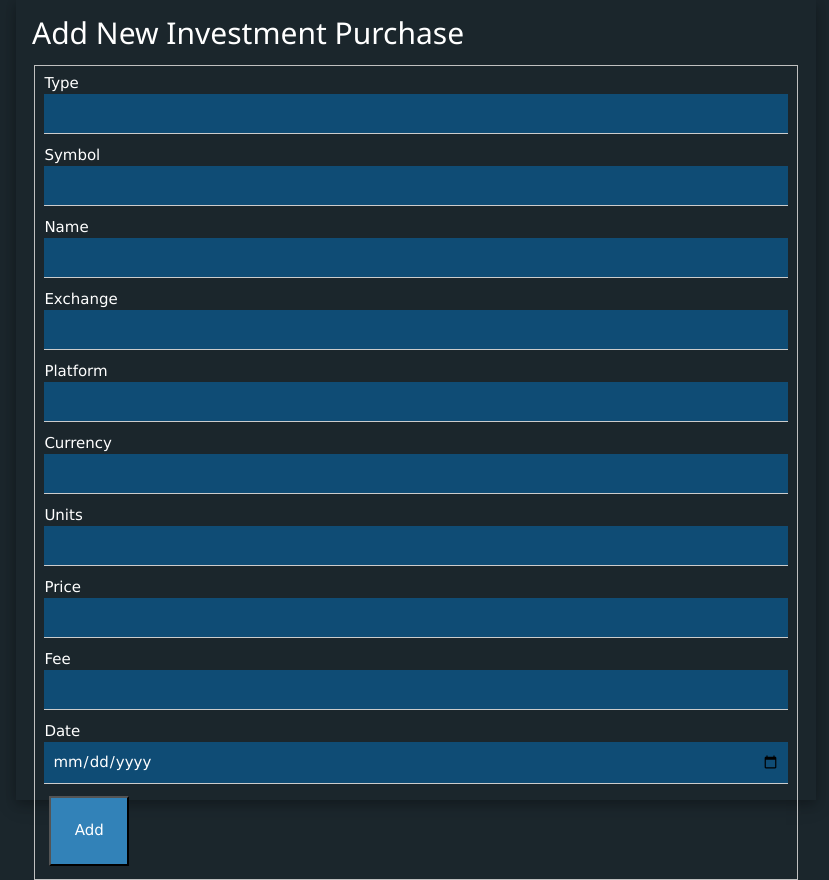
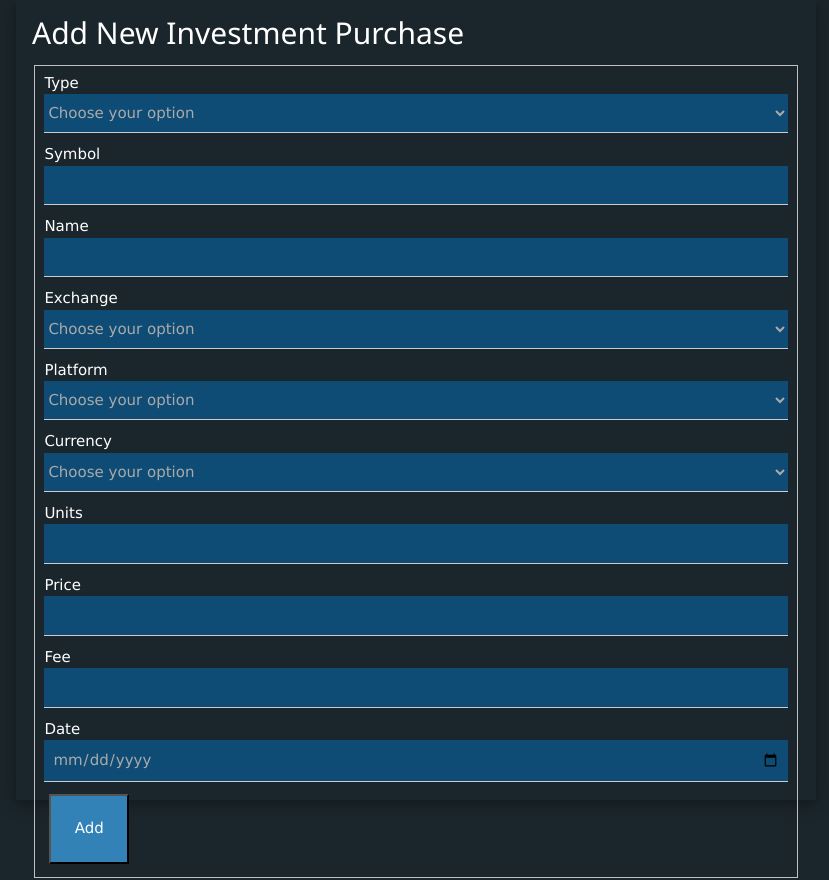
Before and after one commit to dodgydesigns/Buffetiser-Unchained, a Django app: page /purchase in a window 1280 px wide. Shown: the whole page, without its empty margins (224-1053 px from the left). Run offline with Django 3.2, Linux system fonts and the light colour scheme; some libraries are stand-ins or nearby versions.

Commit message:
Hooked up New Purchase
- Added enums for type, exchange, platfor, currency.

```diff
--- a/buffetiser_main/models.py
+++ b/buffetiser_main/models.py
@@ -15,13 +15,54 @@ class Investment(models.Model):
 
 
 class Purchase(models.Model):
-
+    """
+    """
     class InvestmentType(models.TextChoices):
         """
         We want enumeration for investment type as there is only a set, finite number of choices.
         """
-        SHARES = ('SH', 'Shares')
-        CRYPTO = ('CR', 'Crypto')
+        SHARES = ('Shares', 'Shares')
+        CRYPTO = ('Crypto', 'Crypto')
+
+    class Exchanges(models.TextChoices):
+        """
+        """
+        XAMS = ('XAMS', 'XAMS')
+        XASX = ('XASX', 'XASX')
+        XBOM = ('XBOM', 'XBOM')
+        XBRU = ('XBRU', 'XBRU')
+        XFRA = ('XFRA', 'XFRA')
+        XHKG = ('XHKG', 'XHKG')
+        XJPX = ('XJPX', 'XJPX')
+        XKOS = ('XKOS', 'XKOS')
+        XLIS = ('XLIS', 'XLIS')
+        XLON = ('XLON', 'XLON')
+        XMIL = ('XMIL', 'XMIL')
+        XMSM = ('XMSM', 'XMSM')
+        XNAS = ('XNAS', 'XNAS')
+        XNSE = ('XNSE', 'XNSE')
+        XNYS = ('XNYS', 'XNYS')
+        XOSL = ('XOSL', 'XOSL')
+        XSAU = ('XSAU', 'XSAU')
+        XSHE = ('XSHE', 'XSHE')
+        XSHG = ('XSHG', 'XSHG')
+        XSWX = ('XSWX', 'XSWX')
+        XTAI = ('XTAI', 'XTAI')
+        XTSE = ('XTSE', 'XTSE')
+
+    class Platforms(models.TextChoices):
+        """
+        """
+        CMC = ('CMC', 'CMC')
+        LINK = ('LINK', 'LINK')
+        BOARDROOM = ('BOARDROOM', 'BOARDROOM')
+
+    class Currencies(models.TextChoices):
+        """
+        We want enumeration for investment type as there is only a set, finite number of choices.
+        """
+        AUD = ('AUD', 'AUD')
+        USD = ('USD', 'USD')
 
     investment_type = models.CharField(choices=InvestmentType.choices,
                                        max_length=20,
@@ -29,8 +70,12 @@ class Purchase(models.Model):
     name = models.CharField(max_length=200, default='unnamed')
     symbol = models.CharField(max_length=5, default='none', primary_key=True)
     currency = models.CharField(max_length=5, default='AUD')
-    exchange = models.CharField(max_length=5, default='ASX')
-    platform = models.CharField(max_length=5, default='CMC')          # CMC, Link, Boardroom, ComputerShare
+    exchange = models.CharField(choices=Exchanges.choices,
+                                max_length=4,
+                                default=Exchanges.XASX)
+    platform = models.CharField(choices=Platforms.choices,
+                                max_length=255,
+                                default=Platforms.CMC)
     units = models.FloatField()
     price = models.FloatField()
     fee = models.FloatField()
--- a/buffetiser_main/static/buffetiser_main/style.css
+++ b/buffetiser_main/static/buffetiser_main/style.css
@@ -3,7 +3,7 @@
 :root {--COLOUR1: #0f4c75;}
 :root {--COLOUR2: #3282b8;}
 :root {--COLOUR3: #bbe1fa;}
-
+:root {--COLOUR4: #aaaaaa;}
 
 html, body {
     display: flex;
@@ -168,12 +168,18 @@ table, table th, table td {
 
 .w3-input {
     background-color: var(--COLOUR1);
-    color: white;
+    color: var(--COLOUR4);
     margin-bottom: 10px;
 }
 
 .w3-input[type=text]:focus {
   background-color: var(--COLOUR2);
+}
+
+select.w3-select {
+    background-color: var(--COLOUR1);
+    color: var(--COLOUR4);
+    margin-bottom: 10px;
 }
 
 .submit-btn {
--- a/buffetiser_main/templates/buffetiser_main/new_purchase.html
+++ b/buffetiser_main/templates/buffetiser_main/new_purchase.html
@@ -22,12 +22,36 @@
                 <form class="w3-container" action="add_purchase" method="post">
                 {% csrf_token %}
                 <fieldset>
-                    <label>Type</label><input type="text" class="w3-input" id="type" name="type" required>
+                    <label>Type</label>
+                    <select class="w3-select" name="type">
+                      <option value="" disabled selected>Choose your option</option>
+                        {% for t in emptyPurchase.InvestmentType.choices %}
+                            <option id="type" name="type" value={{ t.0 }}>{{ t.1 }}</option>
+                        {% endfor %}
+                    </select>
                     <label>Symbol</label><input type="text" class="w3-input" id="symbol" name="symbol" required>
                     <label>Name</label><input type="text" class="w3-input" id="name" name="name" required>
-                    <label>Exchange</label><input type="text" class="w3-input" id="exchange" name="exchange" required>
-                    <label>Platform</label><input type="text" class="w3-input" id="platform" name="platform" required>
-                    <label>Currency</label><input type="text" class="w3-input" id="currency" name="currency" required>
+                    <label>Exchange</label>
+                    <select class="w3-select" name="exchange">
+                      <option value="" disabled selected>Choose your option</option>
+                        {% for t in emptyPurchase.Exchanges.choices %}
+                            <option id="exchange" name="exchange" value={{ t.0 }}>{{ t.1 }}</option>
+                        {% endfor %}
+                    </select>
+                    <label>Platform</label>
+                    <select class="w3-select" name="platform">
+                      <option value="" disabled selected>Choose your option</option>
+                        {% for t in emptyPurchase.Platforms.choices %}
+                            <option id="platform" name="platform" value={{ t.0 }}>{{ t.1 }}</option>
+                        {% endfor %}
+                    </select>
+                    <label>Currency</label>
+                    <select class="w3-select" name="currency">
+                      <option value="" disabled selected>Choose your option</option>
+                        {% for t in emptyPurchase.Currencies.choices %}
+                            <option id="currency" name="currency" value={{ t.0 }}>{{ t.1 }}</option>
+                        {% endfor %}
+                    </select>
                     <label>Units</label><input type="text" class="w3-input" id="units" name="units" required>
                     <label>Price</label><input type="text" class="w3-input" id="price" name="price" required>
                     <label>Fee</label><input type="text" class="w3-input" id="fee" name="fee" required>
--- a/buffetiser_main/views.py
+++ b/buffetiser_main/views.py
@@ -1,6 +1,6 @@
 from django.http import HttpResponse
 from django.shortcuts import render, get_object_or_404
-from buffetiser_main.models import Investment, Purchase
+from buffetiser_main.models import Purchase
 
 
 def main(request):
@@ -26,17 +26,18 @@ def investmentDetails(request, symbol):
 
 
 def newPurchase(request):
-    return render(request, 'buffetiser_main/new_purchase.html')
+    emptyPurchase = Purchase()
+    return render(request, 'buffetiser_main/new_purchase.html', {'emptyPurchase': emptyPurchase})
 
 
 def addPurchase(request):
 
-    type = request.POST['type']
+    type = request.POST.get('type', '---')
     symbol = request.POST['symbol']
     name = request.POST['name']
-    exchange = request.POST['exchange']
-    platform = request.POST['platform']
-    currency = request.POST['currency']
+    exchange = request.POST.get('exchange', '---')
+    platform = request.POST.get('platform', '---')
+    currency = request.POST.get('currency', '---')
     units = request.POST['units']
     price = request.POST['price']
     fee = request.POST['fee']
```
